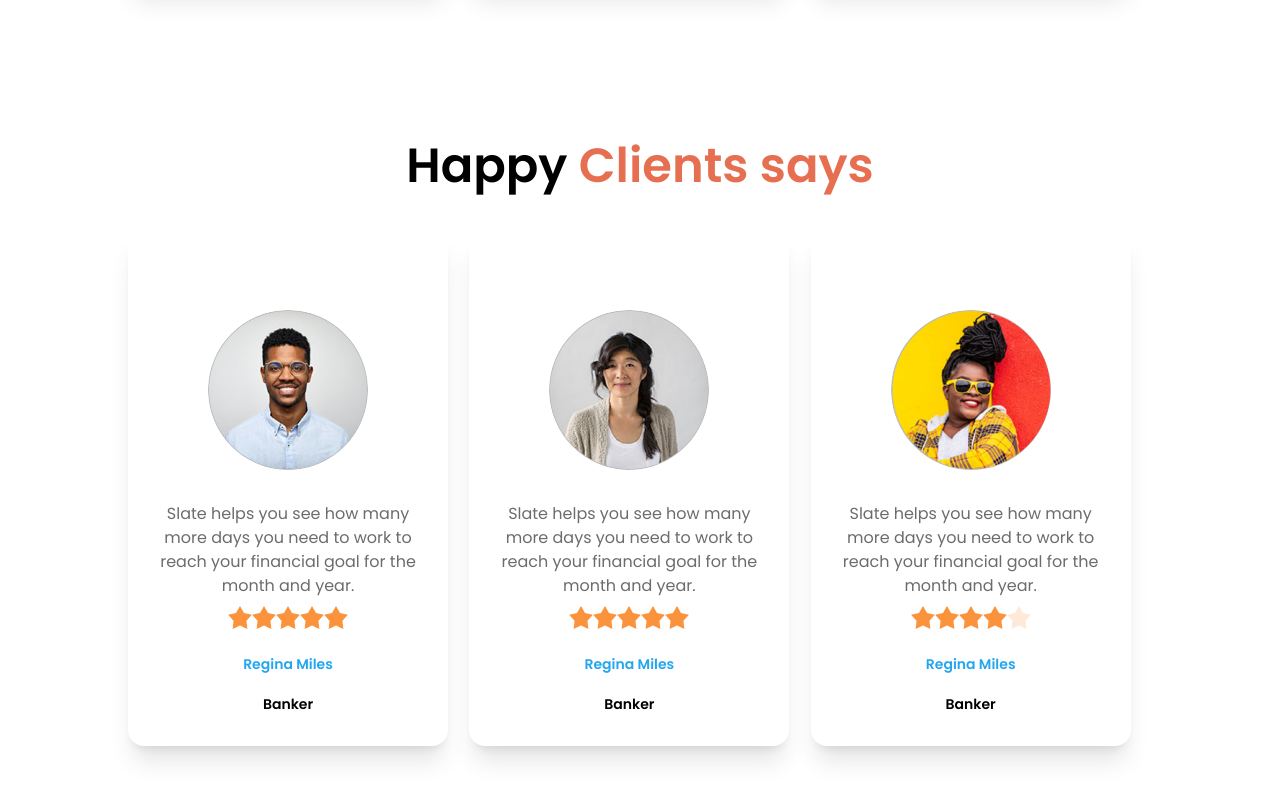
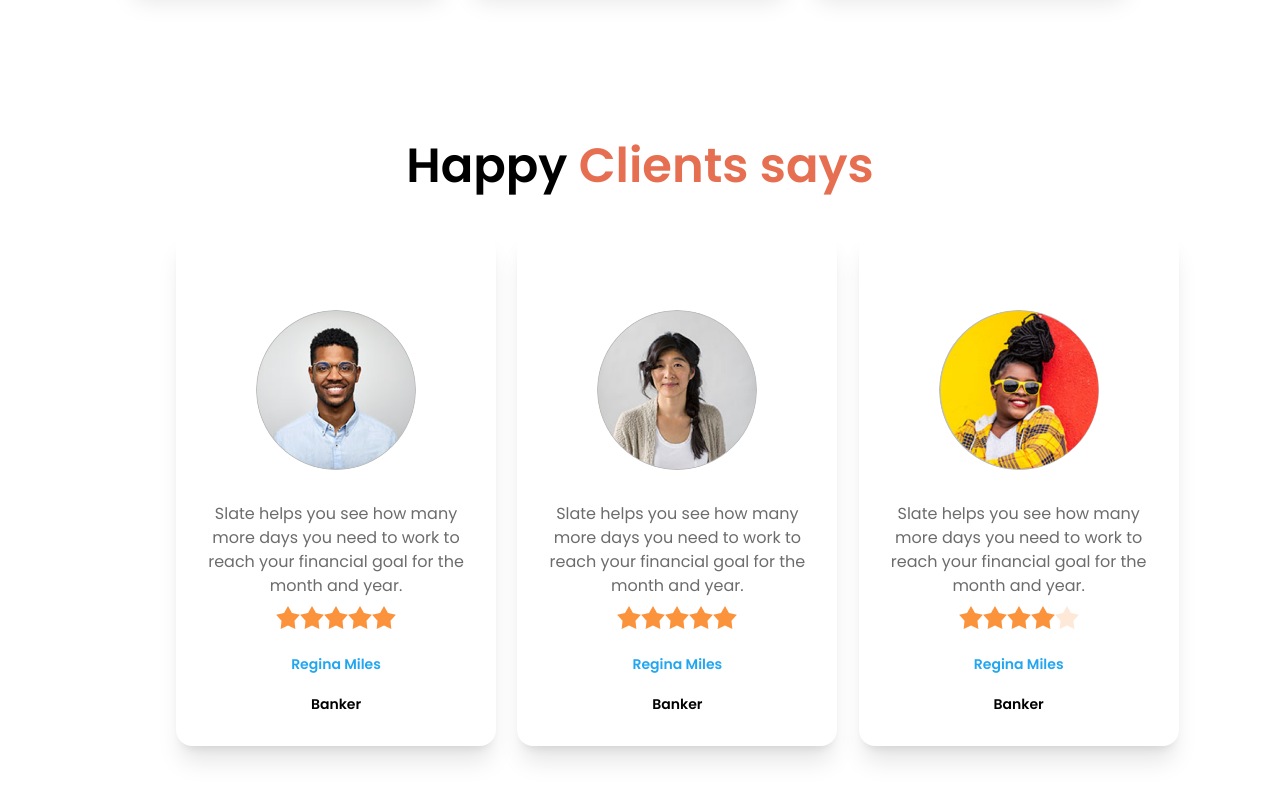
Before and after one commit to moshiurrahmandeap11/biker-zone, a plain HTML site: page index.html in a window 1280 px wide. Shown: the part 2226-3026 px from the top of the page. Drawn offline with nearby package versions, Linux system fonts and the light colour scheme.

Commit message:
full project complete with responsive

```diff
--- a/index.html
+++ b/index.html
@@ -206,7 +206,7 @@
                         class="text-primary">Clients says</span></h2>
                 <div class="mt-10 grid grid-cols-1 md:grid-cols-2 lg:grid-cols-3">
                     <!-- card 1 -->
-                    <div class="card bg-base-100 w-80 shadow-xl mb-15">
+                    <div class="card bg-base-100 w-80 ml-12 shadow-xl mb-15">
                         <div class="avatar mt-20">
                             <div class="w-40 rounded-full mx-auto">
                                 <img src="./images/others/user-1.png" />
@@ -230,7 +230,7 @@
                         </div>
                     </div>
                     <!-- card 2 -->
-                    <div class="card bg-base-100 w-80 shadow-xl">
+                    <div class="card bg-base-100 w-80 ml-12 shadow-xl">
                         <div class="avatar mt-20">
                             <div class="w-40 rounded-full mx-auto">
                                 <img src="./images/others/user-2.png" />
@@ -254,7 +254,7 @@
                         </div>
                     </div>
                     <!-- card 3 -->
-                    <div class="card bg-base-100 w-80 shadow-xl">
+                    <div class="card bg-base-100 w-80 ml-12 shadow-xl">
                         <div class="avatar mt-20">
                             <div class="w-40 rounded-full mx-auto">
                                 <img src="./images/others/user-3.png" />
```
